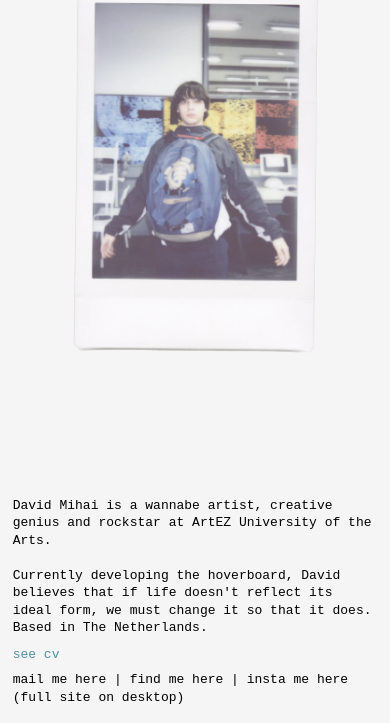
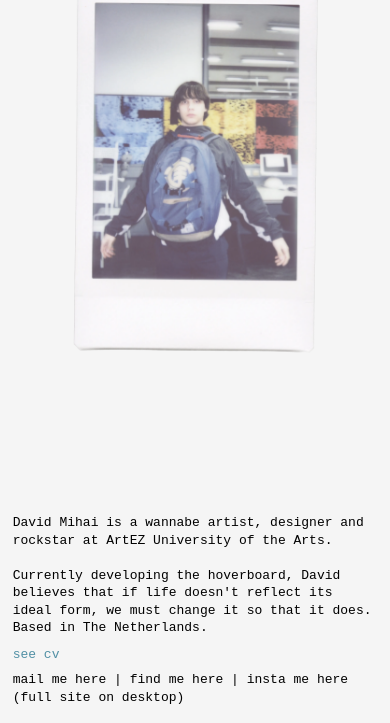
Before and after one commit to swamp-frog/portfolio-new, a plain HTML site: page about.html in a window 390 px wide. Shown: the part 121-844 px from the top of the page. Drawn offline with Linux system fonts and the light colour scheme.

Commit message:
Update about.html

```diff
--- a/about.html
+++ b/about.html
@@ -438,7 +438,7 @@
 <!-- <p class="altdescription2">Effortlessly cool, David Mihai is currently studying at ArtEZ University of the Arts. He believes that asthmatics have the right to smoke,  <br><br>Currently developing beer for kids and the hoverboard, he believes that if life doesn't reflect its ideal, we must change it so that it does. -->
 <!-- Currently developing the hoverboard, David believes that if life doesn't reflect the ideal, we must change it so that it does. Using bricolage and intuition, he builds stuff for new world views, making up for missing visions in our reality. -->
         <p class="description">David Mihai is a wannabe artist, designer and rockstar at ArtEZ University of the Arts.<br><br>Currently developing the hoverboard, David believes that if life doesn't reflect its ideal form, we must change it so that it does.<br><br>Based in The Netherlands.</p>
- <p class="descriptionmobile">David Mihai is a wannabe artist, creative genius and rockstar at ArtEZ University of the Arts.<br><br>Currently developing the hoverboard, David believes that if life doesn't reflect its ideal form, we must change it so that it does. Based in The Netherlands.</p>
+ <p class="descriptionmobile">David Mihai is a wannabe artist, designer and rockstar at ArtEZ University of the Arts.<br><br>Currently developing the hoverboard, David believes that if life doesn't reflect its ideal form, we must change it so that it does. Based in The Netherlands.</p>
          <p class="plink"><a class="downloadcv whitehover" href="cv.html" target="_blank"="">see cv</a></p>
 
         <p class="p"><a class="whitehover" id="mailto" href="">mail me here</a> | <a href="findme.html">find me here</a> | <a href="https://www.instagram.com/davidmihai.04/">insta me here</a></p>
```
